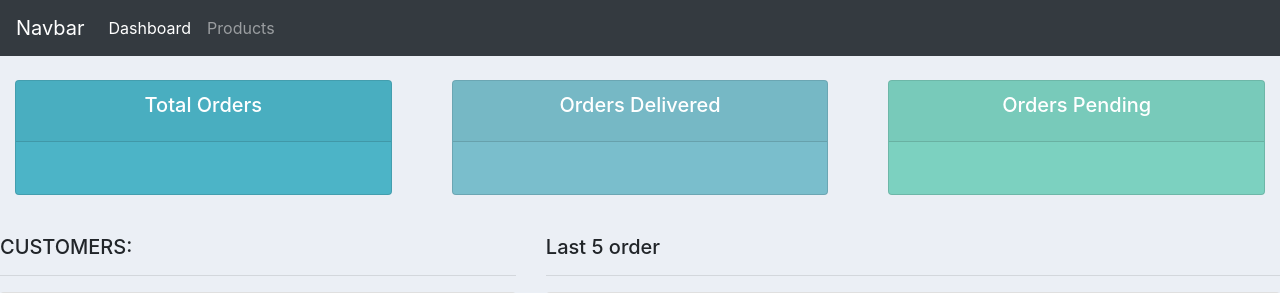
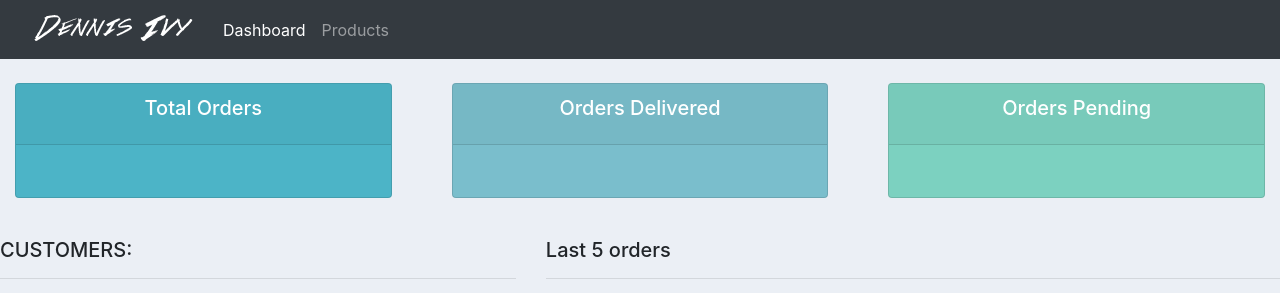
Before and after one commit to Thirunayan22/Django_CRM, a Django app: page / in a window 1280 px wide. Shown: the top 293 px of the page. Run offline with Django 3.2, Linux system fonts and the light colour scheme; some libraries are stand-ins or nearby versions.

Commit message:
commit-3_Adding images and static files

```diff
--- a/accounts/templates/accounts/dashboard.html
+++ b/accounts/templates/accounts/dashboard.html
@@ -23,7 +23,7 @@
 
 
 <div class="col-md-7">
-<h5>Last 5 order</h5>
+<h5>Last 5 orders</h5>
 <hr>
 
 <div class="card card-body">
--- a/accounts/templates/accounts/main.html
+++ b/accounts/templates/accounts/main.html
@@ -1,36 +1,17 @@
+{% load static %}
 <!DOCTYPE html>
 <head>
 <title> CRM </title>
 <link rel="stylesheet" href="https://stackpath.bootstrapcdn.com/bootstrap/4.4.1/css/bootstrap.min.css" integrity="sha384-Vkoo8x4CGsO3+Hhxv8T/Q5PaXtkKtu6ug5TOeNV6gBiFeWPGFN9MuhOf23Q9Ifjh" crossorigin="anonymous">
 
-<style>
-
-		#logo{
-		}
-
-		body{
-			background-color: #ebeff5;
-		}
-
-
-		#total-orders{
-			background-color: #4cb4c7;
-		}
-
-
-		#orders-delivered{
-			background-color: #7abecc;
-		}
-
-		#orders-pending{
-			background-color: #7CD1C0;
-		}
-</style>
 
 
 <script src="https://code.jquery.com/jquery-3.4.1.slim.min.js" integrity="sha384-J6qa4849blE2+poT4WnyKhv5vZF5SrPo0iEjwBvKU7imGFAV0wwj1yYfoRSJoZ+n" crossorigin="anonymous"></script>
 <script src="https://cdn.jsdelivr.net/npm/popper.js@1.16.0/dist/umd/popper.min.js" integrity="sha384-Q6E9RHvbIyZFJoft+2mJbHaEWldlvI9IOYy5n3zV9zzTtmI3UksdQRVvoxMfooAo" crossorigin="anonymous"></script>
 <script src="https://stackpath.bootstrapcdn.com/bootstrap/4.4.1/js/bootstrap.min.js" integrity="sha384-wfSDF2E50Y2D1uUdj0O3uMBJnjuUD4Ih7YwaYd1iqfktj0Uod8GCExl3Og8ifwB6" crossorigin="anonymous"></script>
+
+<link rel="stylesheet" type="text/css" href="{% static '/css/main.css' %}">
+
 </head>
 <body>
 
--- a/accounts/templates/accounts/navbar.html
+++ b/accounts/templates/accounts/navbar.html
@@ -1,5 +1,6 @@
+{% load static %}
 <nav class="navbar navbar-expand-lg navbar-dark bg-dark">
-  <a class="navbar-brand" href="#">Navbar</a>
+ <img src="{% static 'images/logo.png' %}">
   <button class="navbar-toggler" type="button" data-toggle="collapse" data-target="#navbarNav" aria-controls="navbarNav" aria-expanded="false" aria-label="Toggle navigation">
     <span class="navbar-toggler-icon"></span>
   </button>
--- a/crm1/settings.py
+++ b/crm1/settings.py
@@ -119,3 +119,7 @@
 # https://docs.djangoproject.com/en/3.0/howto/static-files/
 
 STATIC_URL = '/static/'
+MEDIA_URL = '/images/'
+STATICFILES_DIRS = [
+    os.path.join(BASE_DIR,'static')
+]
--- /dev/null
+++ b/static/css/main.css
@@ -0,0 +1,20 @@
+#logo{
+        }
+
+    body{
+        background-color: #ebeff5;
+    }
+
+
+    #total-orders{
+        background-color: #4cb4c7;
+    }
+
+
+    #orders-delivered{
+        background-color: #7abecc;
+    }
+
+    #orders-pending{
+        background-color: #7CD1C0;
+    }
```
Also changed, not shown: static/images/logo.png (added).
